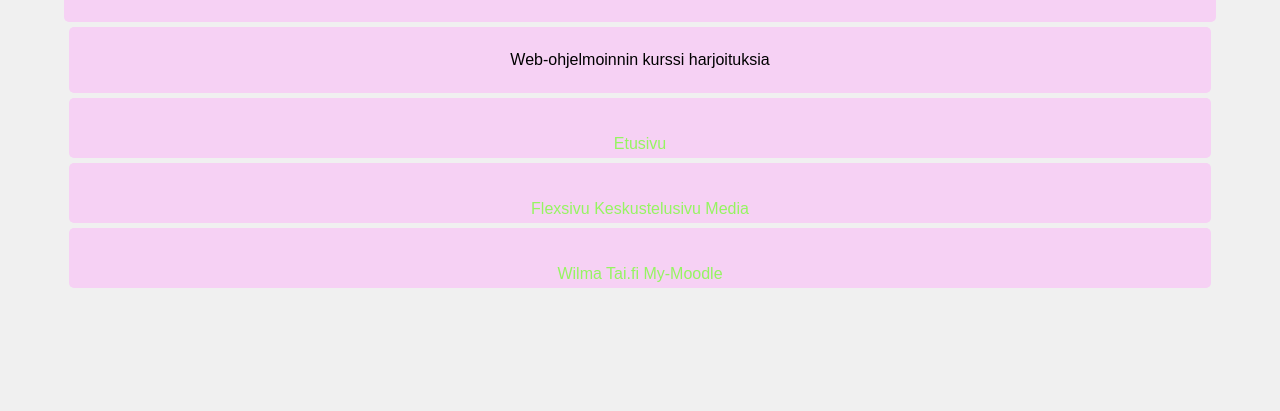
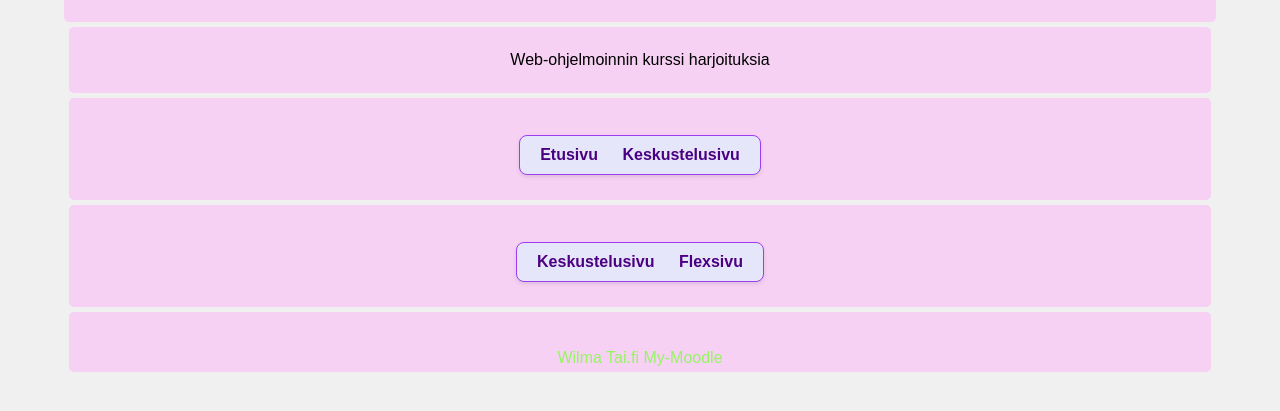
Before and after one commit to Flafiee/kurssiprojekti, a plain HTML site: page portfolio/portfoliosivu.html in a window 1280 px wide. Shown: the part 109-520 px from the top of the page. Drawn offline with Linux system fonts and the light colour scheme.

Commit message:
making fancier

```diff
--- a/Grid.css
+++ b/Grid.css
@@ -19,6 +19,7 @@
     background-color: rgba(246, 222, 241, 0.8);
     padding: 10px;
     border: 5px;
+
 }
 
 .container > div.header {
--- a/portfolio/portfoliosivu.html
+++ b/portfolio/portfoliosivu.html
@@ -34,15 +34,27 @@
 
 <div class="item item-5">
 <nav><h3></h3>
-    <a href="../index.html">Etusivu</a>
+    <nav>
+        <div class="nav-container" style="text-align: center; margin-bottom: 20px;">
+            <nav style="display: inline-block; padding: 10px; background-color: #e6e6fa; border: 1px solid #9a3ef0; border-radius: 8px; box-shadow: 0 2px 4px rgba(0, 0, 0, 0.1);">
+                <a href="../index.html" style="margin: 0 10px; text-decoration: none; color: #4b0082; font-weight: bold;">Etusivu</a>
+
+                <a href="./portfolio/Lomake.html"style="margin: 0 10px; text-decoration: none; color: #4b0082; font-weight: bold;">Keskustelusivu</a> </nav>
+
+        </div>
+    </nav>
 </nav>
 </div>
 <div class="item item-3"><h3></h3>
 
-<nav>
-    <a href="flex.html">Flexsivu</a>
-    <a href="Lomake.html">Keskustelusivu</a>
-    <a href="mediasivu.html">Media</a>
+    <nav>
+        <div class="nav-container" style="text-align: center; margin-bottom: 20px;">
+            <nav style="display: inline-block; padding: 10px; background-color: #e6e6fa; border: 1px solid #9a3ef0; border-radius: 8px; box-shadow: 0 2px 4px rgba(0, 0, 0, 0.1);">
+                <a href="Lomake.html" style="margin: 0 10px; text-decoration: none; color: #4b0082; font-weight: bold;">Keskustelusivu</a>
+
+                <a href="flex.html"style="margin: 0 10px; text-decoration: none; color: #4b0082; font-weight: bold;">Flexsivu</a> </nav>
+
+        </div>
     </nav>
 </div>
 <div class="item item-4"><h3></h3>
```
Also changed, not shown: index.html (+12 -13 lines), portfolio/Lomake.html (+4 -5 lines), portfolio/flex.html (+8 -3 lines), portfolio/kiitos.html (+8 -5 lines), portfolio/mediasivu.html (+1 -0 lines).
